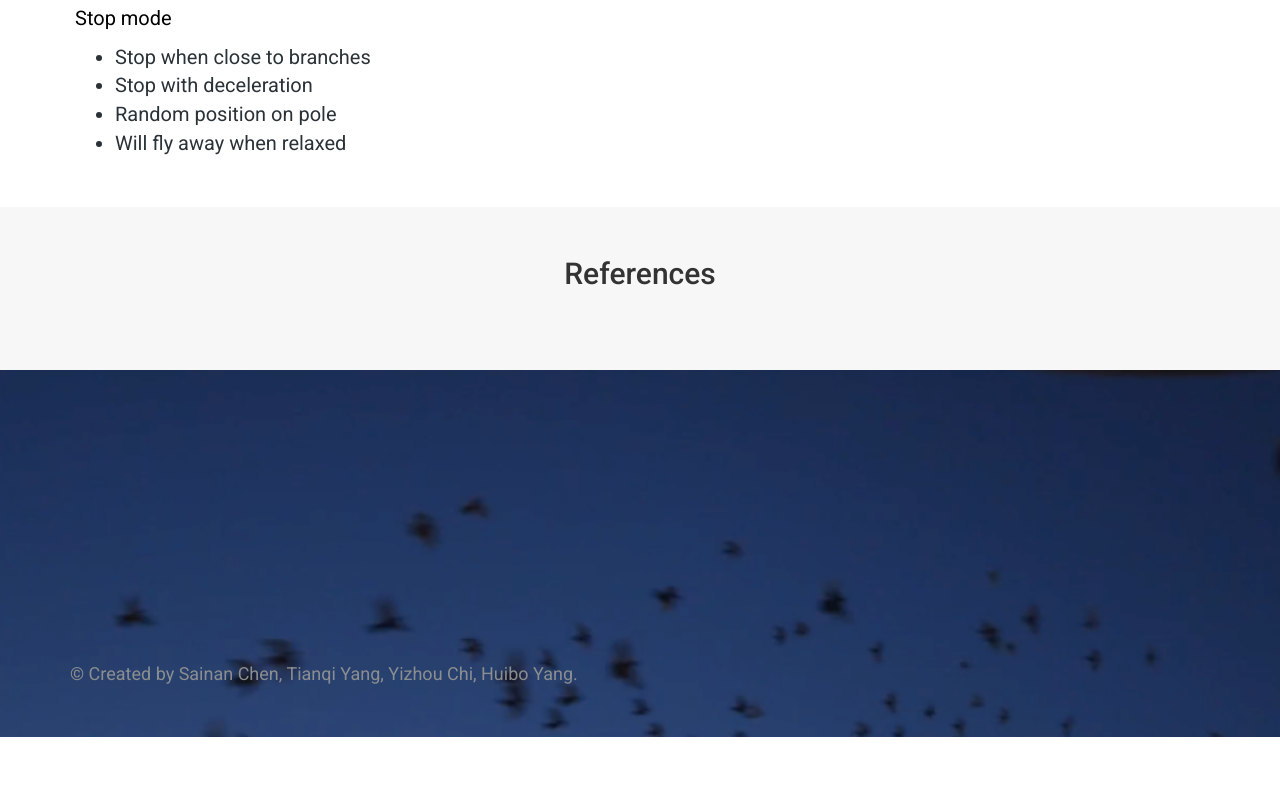
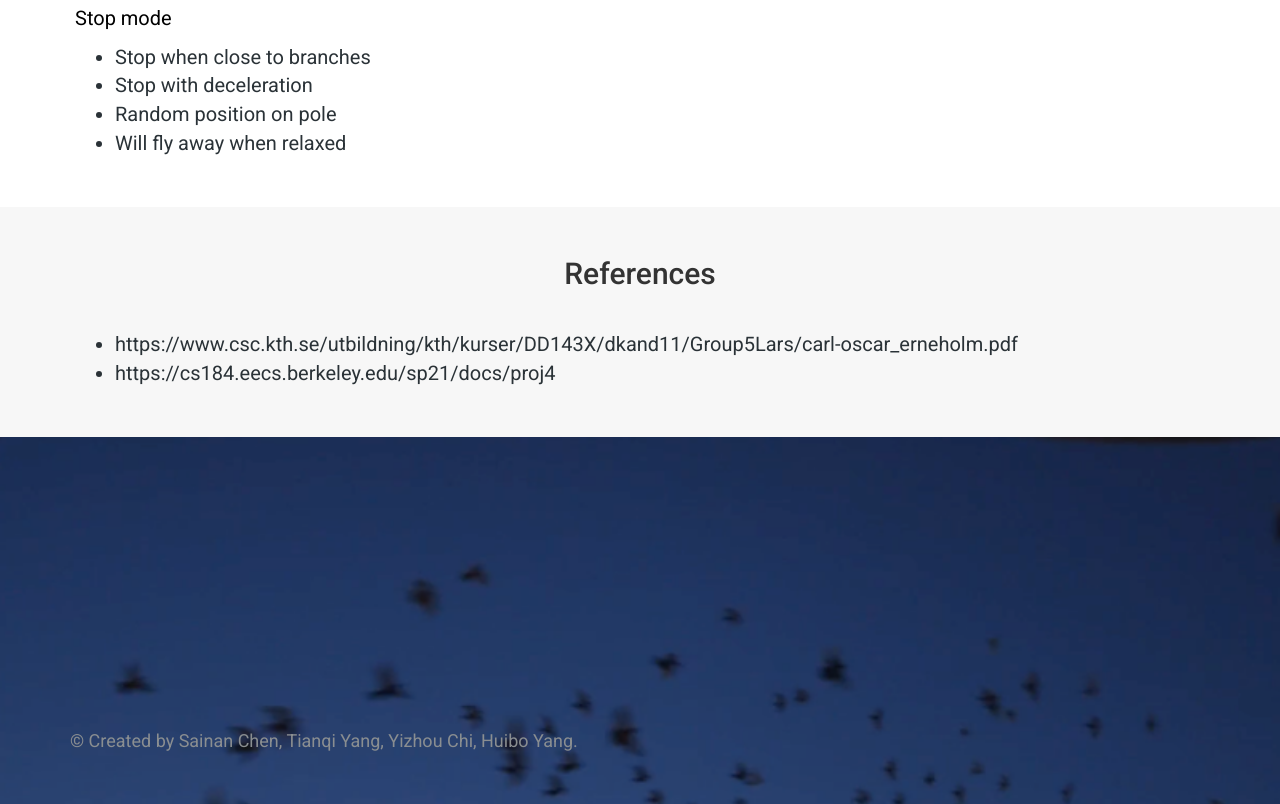
Before and after one commit to tianqiyang/CS184FinalProj, a plain HTML site: page docs/final.html in a window 1280 px wide. Shown: the part 4891-5695 px from the top of the page. Before the commit the page ends 5628 px from the top, so only its background shows below. Drawn offline with Linux system fonts and the light colour scheme.

Commit message:
Add references

```diff
--- a/docs/final.html
+++ b/docs/final.html
@@ -265,6 +265,11 @@
 				<p style="font-size: 2rem; text-align: left; color:black">
 					</p>
 				<div class="text-left">
+                    <ul style="font-size: 2rem;">
+                        <li>https://www.csc.kth.se/utbildning/kth/kurser/DD143X/dkand11/Group5Lars/carl-oscar_erneholm.pdf</li>
+                        <li>https://cs184.eecs.berkeley.edu/sp21/docs/proj4</li>
+
+                    </ul>
 				</div>
 			</div>
 		</div>
```
